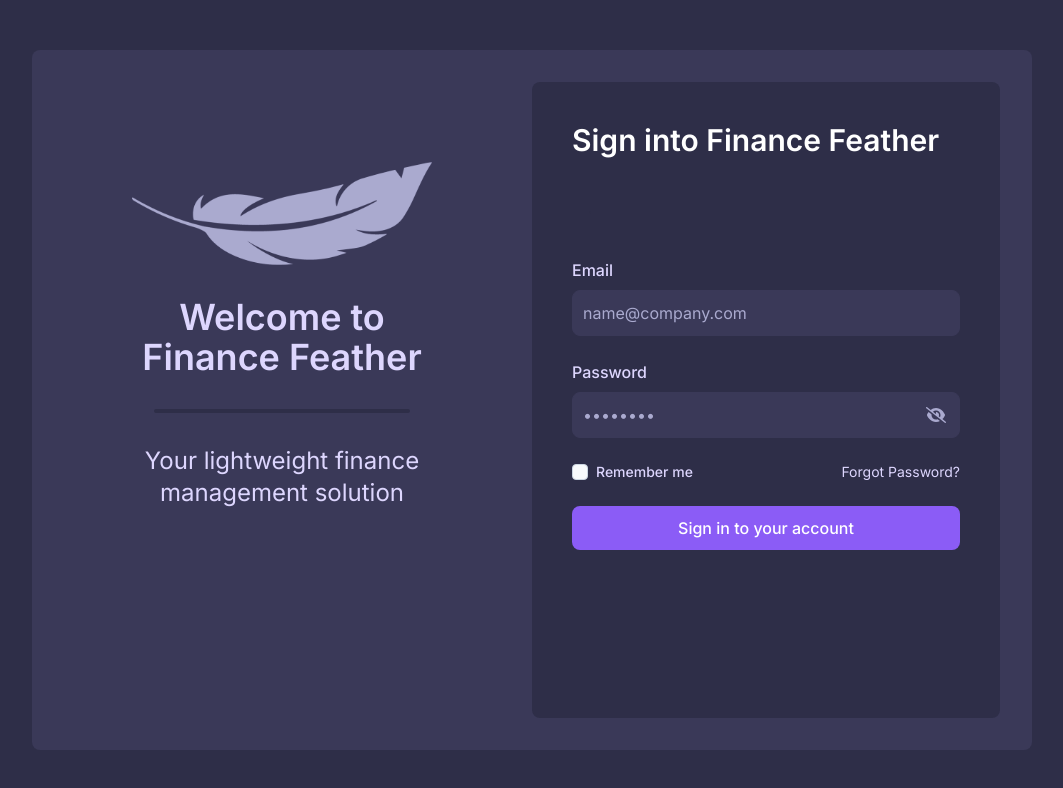
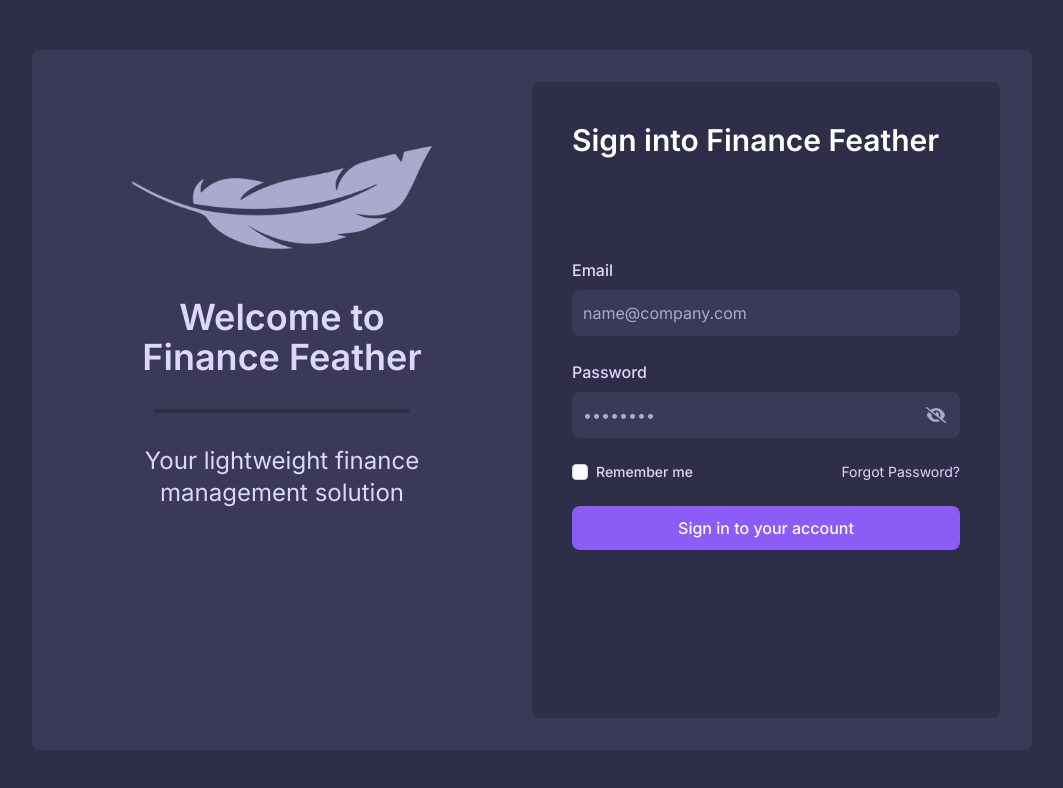
Before and after one commit to farzany/financefeather, a Next.js app: page /auth/signin in a window 1280 px wide. Shown: the top 788 px of the page, without its empty margins (108-1171 px from the left). Built offline with nearby package versions, Linux system fonts and the light colour scheme; no server answers; a web font is replaced by a local one.

Commit message:
Space tweak

```diff
--- a/app/auth/signin/page.jsx
+++ b/app/auth/signin/page.jsx
@@ -7,10 +7,10 @@ export default async function SignIn() {
     <div className="flex h-screen justify-center items-center bg-[#2E2E48]">
       <div className="rounded-lg w-full max-w-[1000px] h-[700px] bg-[#3A3958] flex justify-end">
         <div className="w-1/2 flex-shrink-0 flex justify-start flex-col items-center">
-          <div className="mt-28">
+          <div className="mt-24">
             <Image src={"/logo.png"} width={300} height={500} />
           </div>
-          <div className="text-4xl text-violet-200 w-full text-center py-8 font-semibold">
+          <div className="text-4xl text-violet-200 w-full text-center mt-4 py-8 font-semibold">
             Welcome to <br /> Finance Feather
           </div>
           <hr className="border-2 w-64 rounded border-[#2E2E48]" />
```
